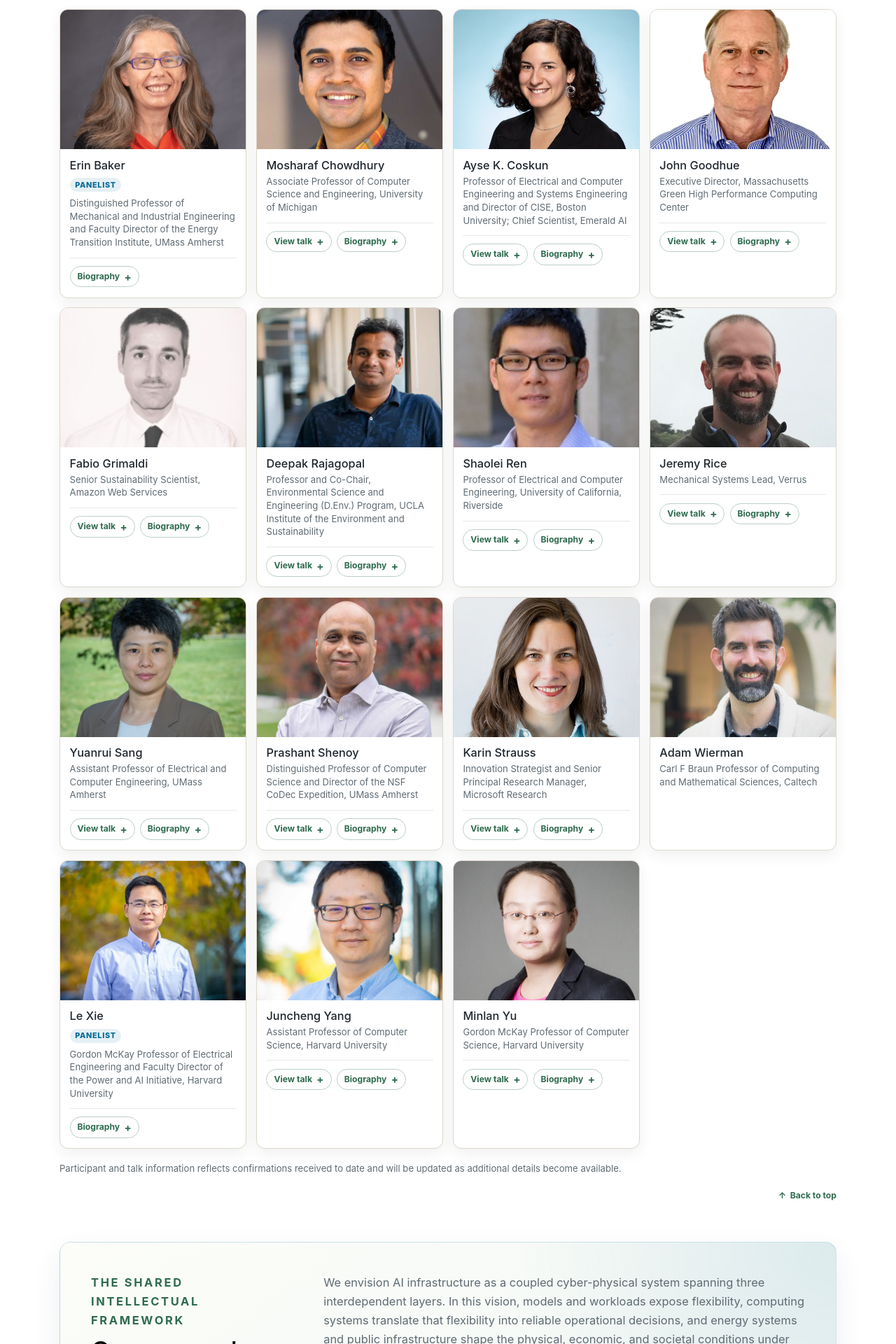
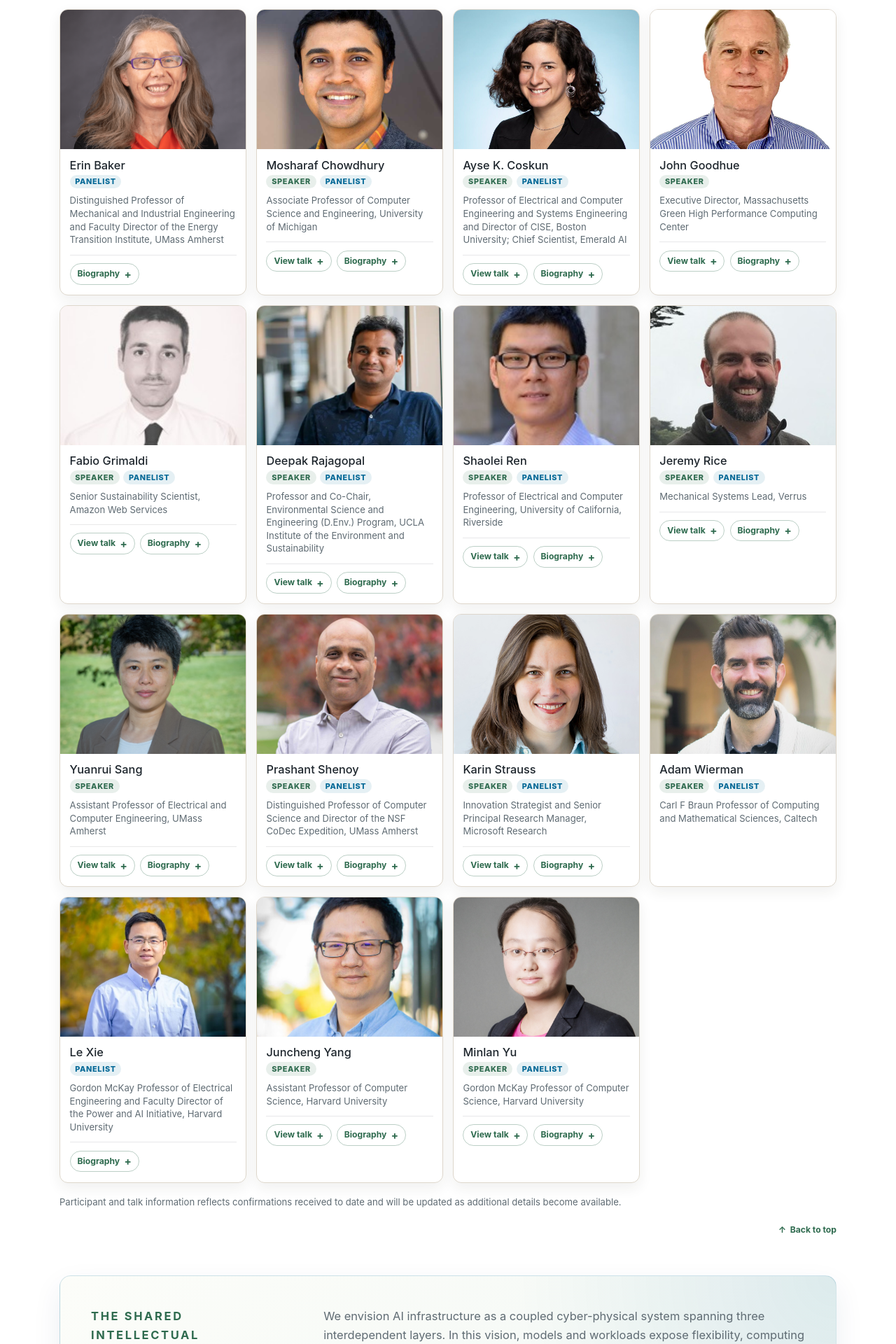
Before and after one commit to umass-solar/umass-solar.github.io, a Jekyll site: the page built from scai-symposium.md, in a window 1280 px wide. Shown: the part 1225-3145 px from the top of the page at 70% size. Built offline with Jekyll 4.4.1, drawn with Linux system fonts in a browser that asks for light colours.

Commit message:
Update scai-symposium.md

```diff
--- a/scai-symposium.md
+++ b/scai-symposium.md
@@ -504,18 +504,33 @@ permalink: /scai-symposium/
     line-height: 1.42;
   }
 
+  .scai-speaker-labels {
+    display: flex;
+    flex-wrap: wrap;
+    gap: 0.35rem;
+    margin: 0 0 0.5rem;
+  }
+
   .scai-speaker-label {
-    display: inline-block;
-    margin: 0 0 0.45rem;
+    display: inline-flex;
+    margin: 0;
     padding: 0.28rem 0.48rem;
     border-radius: 999px;
-    background: rgba(5, 105, 151, 0.1);
-    color: var(--scai-blue) !important;
     font-size: 0.68rem;
     font-weight: 800;
     letter-spacing: 0.06em;
     line-height: 1;
     text-transform: uppercase;
+  }
+
+  .scai-speaker-label-speaker {
+    background: rgba(47, 107, 79, 0.11);
+    color: var(--scai-green) !important;
+  }
+
+  .scai-speaker-label-panelist {
+    background: rgba(5, 105, 151, 0.1);
+    color: var(--scai-blue) !important;
   }
 
   .scai-speaker-details {
@@ -1445,7 +1460,7 @@ permalink: /scai-symposium/
         <img class="scai-speaker-photo" src="{{ site.base }}/img/scai-speakers/erin-baker.png" alt="Erin Baker" loading="lazy">
         <div class="scai-speaker-body">
           <h3><a href="https://www.umass.edu/engineering/about/directory/erin-baker" target="_blank" rel="noopener noreferrer">Erin Baker</a></h3>
-          <p class="scai-speaker-label">Panelist</p>
+          <div class="scai-speaker-labels"><span class="scai-speaker-label scai-speaker-label-panelist">Panelist</span></div>
           <p class="scai-speaker-role">Distinguished Professor of Mechanical and Industrial Engineering and Faculty Director of the Energy Transition Institute, UMass Amherst</p>
           <div class="scai-speaker-details scai-speaker-details-single">
             <details class="scai-talk">
@@ -1463,6 +1478,7 @@ permalink: /scai-symposium/
         <img class="scai-speaker-photo" src="{{ site.base }}/img/scai-speakers/mosharaf-chowdhury.jpg" alt="Mosharaf Chowdhury" loading="lazy">
         <div class="scai-speaker-body">
           <h3><a href="https://eecs.engin.umich.edu/people/chowdhury-mosharaf/" target="_blank" rel="noopener noreferrer">Mosharaf Chowdhury</a></h3>
+          <div class="scai-speaker-labels"><span class="scai-speaker-label scai-speaker-label-speaker">Speaker</span><span class="scai-speaker-label scai-speaker-label-panelist">Panelist</span></div>
           <p class="scai-speaker-role">Associate Professor of Computer Science and Engineering, University of Michigan</p>
           <div class="scai-speaker-details">
             <details class="scai-talk">
@@ -1487,6 +1503,7 @@ permalink: /scai-symposium/
         <img class="scai-speaker-photo" src="{{ site.base }}/img/scai-speakers/ayse-coskun.jpg" alt="Ayse K. Coskun" loading="lazy">
         <div class="scai-speaker-body">
           <h3><a href="https://www.bu.edu/peaclab/people/faculty/" target="_blank" rel="noopener noreferrer">Ayse K. Coskun</a></h3>
+          <div class="scai-speaker-labels"><span class="scai-speaker-label scai-speaker-label-speaker">Speaker</span><span class="scai-speaker-label scai-speaker-label-panelist">Panelist</span></div>
           <p class="scai-speaker-role">Professor of Electrical and Computer Engineering and Systems Engineering and Director of CISE, Boston University; Chief Scientist, Emerald AI</p>
           <div class="scai-speaker-details">
             <details class="scai-talk">
@@ -1511,6 +1528,7 @@ permalink: /scai-symposium/
         <img class="scai-speaker-photo" src="{{ site.base }}/img/scai-speakers/john-goodhue.jpg" alt="John Goodhue" loading="lazy">
         <div class="scai-speaker-body">
           <h3><a href="https://mghpcc.org/executive-director/" target="_blank" rel="noopener noreferrer">John Goodhue</a></h3>
+          <div class="scai-speaker-labels"><span class="scai-speaker-label scai-speaker-label-speaker">Speaker</span></div>
           <p class="scai-speaker-role">Executive Director, Massachusetts Green High Performance Computing Center</p>
           <div class="scai-speaker-details">
             <details class="scai-talk">
@@ -1535,6 +1553,7 @@ permalink: /scai-symposium/
         <img class="scai-speaker-photo" src="{{ site.base }}/img/scai-speakers/fabio-grimaldi.jpg" alt="Fabio Grimaldi" loading="lazy">
         <div class="scai-speaker-body">
           <h3><a href="https://www.linkedin.com/in/fabio-grimaldi-530796ba/" target="_blank" rel="noopener noreferrer">Fabio Grimaldi</a></h3>
+          <div class="scai-speaker-labels"><span class="scai-speaker-label scai-speaker-label-speaker">Speaker</span><span class="scai-speaker-label scai-speaker-label-panelist">Panelist</span></div>
           <p class="scai-speaker-role">Senior Sustainability Scientist, Amazon Web Services</p>
           <div class="scai-speaker-details">
             <details class="scai-talk">
@@ -1559,6 +1578,7 @@ This talk describes how AWS approaches this challenge across interconnected laye
         <img class="scai-speaker-photo" src="{{ site.base }}/img/scai-speakers/deepak-rajagopal.webp" alt="Deepak Rajagopal" loading="lazy">
         <div class="scai-speaker-body">
           <h3><a href="https://www.ioes.ucla.edu/person/deepak-rajagopal/" target="_blank" rel="noopener noreferrer">Deepak Rajagopal</a></h3>
+          <div class="scai-speaker-labels"><span class="scai-speaker-label scai-speaker-label-speaker">Speaker</span><span class="scai-speaker-label scai-speaker-label-panelist">Panelist</span></div>
           <p class="scai-speaker-role">Professor and Co-Chair, Environmental Science and Engineering (D.Env.) Program, UCLA Institute of the Environment and Sustainability</p>
           <div class="scai-speaker-details">
             <details class="scai-talk">
@@ -1584,6 +1604,7 @@ This talk describes how AWS approaches this challenge across interconnected laye
         <img class="scai-speaker-photo" src="{{ site.base }}/img/scai-speakers/shaolei-ren.jpg" alt="Shaolei Ren" loading="lazy">
         <div class="scai-speaker-body">
           <h3><a href="https://shaoleiren.github.io/" target="_blank" rel="noopener noreferrer">Shaolei Ren</a></h3>
+          <div class="scai-speaker-labels"><span class="scai-speaker-label scai-speaker-label-speaker">Speaker</span><span class="scai-speaker-label scai-speaker-label-panelist">Panelist</span></div>
           <p class="scai-speaker-role">Professor of Electrical and Computer Engineering, University of California, Riverside</p>
           <div class="scai-speaker-details">
             <details class="scai-talk">
@@ -1608,6 +1629,7 @@ This talk describes how AWS approaches this challenge across interconnected laye
         <img class="scai-speaker-photo" src="{{ site.base }}/img/scai-speakers/jeremy-rice.jpeg" alt="Jeremy Rice" loading="lazy">
         <div class="scai-speaker-body">
           <h3><a href="https://www.linkedin.com/in/jeremy-rice-9a015b12/" target="_blank" rel="noopener noreferrer">Jeremy Rice</a></h3>
+          <div class="scai-speaker-labels"><span class="scai-speaker-label scai-speaker-label-speaker">Speaker</span><span class="scai-speaker-label scai-speaker-label-panelist">Panelist</span></div>
           <p class="scai-speaker-role">Mechanical Systems Lead, Verrus</p>
           <div class="scai-speaker-details">
             <details class="scai-talk">
@@ -1633,6 +1655,7 @@ This talk describes how AWS approaches this challenge across interconnected laye
         <img class="scai-speaker-photo" src="{{ site.base }}/img/scai-speakers/yuanrui-sang.png" alt="Yuanrui Sang" loading="lazy">
         <div class="scai-speaker-body">
           <h3><a href="https://www.umass.edu/engineering/about/directory/assistant-professor" target="_blank" rel="noopener noreferrer">Yuanrui Sang</a></h3>
+          <div class="scai-speaker-labels"><span class="scai-speaker-label scai-speaker-label-speaker">Speaker</span></div>
           <p class="scai-speaker-role">Assistant Professor of Electrical and Computer Engineering, UMass Amherst</p>
           <div class="scai-speaker-details">
             <details class="scai-talk">
@@ -1656,6 +1679,7 @@ This talk describes how AWS approaches this challenge across interconnected laye
         <img class="scai-speaker-photo" src="{{ site.base }}/img/scai-speakers/prashant-shenoy.jpg" alt="Prashant Shenoy" loading="lazy">
         <div class="scai-speaker-body">
           <h3><a href="https://people.cs.umass.edu/~shenoy/" target="_blank" rel="noopener noreferrer">Prashant Shenoy</a></h3>
+          <div class="scai-speaker-labels"><span class="scai-speaker-label scai-speaker-label-speaker">Speaker</span><span class="scai-speaker-label scai-speaker-label-panelist">Panelist</span></div>
           <p class="scai-speaker-role">Distinguished Professor of Computer Science and Director of the NSF CoDec Expedition, UMass Amherst</p>
           <div class="scai-speaker-details">
             <details class="scai-talk">
@@ -1680,6 +1704,7 @@ This talk describes how AWS approaches this challenge across interconnected laye
         <img class="scai-speaker-photo" src="{{ site.base }}/img/scai-speakers/karin-strauss.jpg" alt="Karin Strauss" loading="lazy">
         <div class="scai-speaker-body">
           <h3><a href="https://www.microsoft.com/en-us/research/people/kstrauss/" target="_blank" rel="noopener noreferrer">Karin Strauss</a></h3>
+          <div class="scai-speaker-labels"><span class="scai-speaker-label scai-speaker-label-speaker">Speaker</span><span class="scai-speaker-label scai-speaker-label-panelist">Panelist</span></div>
           <p class="scai-speaker-role">Innovation Strategist and Senior Principal Research Manager, Microsoft Research</p>
           <div class="scai-speaker-details">
             <details class="scai-talk">
@@ -1703,6 +1728,7 @@ This talk describes how AWS approaches this challenge across interconnected laye
         <img class="scai-speaker-photo" src="{{ site.base }}/img/scai-speakers/adam-wierman.png" alt="Adam Wierman" loading="lazy">
         <div class="scai-speaker-body">
           <h3><a href="https://www.cms.caltech.edu/people/adamw" target="_blank" rel="noopener noreferrer">Adam Wierman</a></h3>
+          <div class="scai-speaker-labels"><span class="scai-speaker-label scai-speaker-label-speaker">Speaker</span><span class="scai-speaker-label scai-speaker-label-panelist">Panelist</span></div>
           <p class="scai-speaker-role">Carl F Braun Professor of Computing and Mathematical Sciences, Caltech</p>
         </div>
       </article>
@@ -1711,7 +1737,7 @@ This talk describes how AWS approaches this challenge across interconnected laye
         <img class="scai-speaker-photo" src="{{ site.base }}/img/scai-speakers/le-xie.jpg" alt="Le Xie" loading="lazy">
         <div class="scai-speaker-body">
           <h3><a href="https://xielab.seas.harvard.edu/le-xie/" target="_blank" rel="noopener noreferrer">Le Xie</a></h3>
-          <p class="scai-speaker-label">Panelist</p>
+          <div class="scai-speaker-labels"><span class="scai-speaker-label scai-speaker-label-panelist">Panelist</span></div>
           <p class="scai-speaker-role">Gordon McKay Professor of Electrical Engineering and Faculty Director of the Power and AI Initiative, Harvard University</p>
           <div class="scai-speaker-details scai-speaker-details-single">
             <details class="scai-talk">
@@ -1729,6 +1755,7 @@ This talk describes how AWS approaches this challenge across interconnected laye
         <img class="scai-speaker-photo" src="{{ site.base }}/img/scai-speakers/juncheng-yang.jpg" alt="Juncheng Yang" loading="lazy">
         <div class="scai-speaker-body">
           <h3><a href="https://seas.harvard.edu/person/juncheng-yang" target="_blank" rel="noopener noreferrer">Juncheng Yang</a></h3>
+          <div class="scai-speaker-labels"><span class="scai-speaker-label scai-speaker-label-speaker">Speaker</span></div>
           <p class="scai-speaker-role">Assistant Professor of Computer Science, Harvard University</p>
           <div class="scai-speaker-details">
             <details class="scai-talk">
@@ -1756,6 +1783,7 @@ This talk describes how AWS approaches this challenge across interconnected laye
         <img class="scai-speaker-photo" src="{{ site.base }}/img/scai-speakers/minlan-yu.jpg" alt="Minlan Yu" loading="lazy">
         <div class="scai-speaker-body">
           <h3><a href="https://minlanyu.seas.harvard.edu/" target="_blank" rel="noopener noreferrer">Minlan Yu</a></h3>
+          <div class="scai-speaker-labels"><span class="scai-speaker-label scai-speaker-label-speaker">Speaker</span><span class="scai-speaker-label scai-speaker-label-panelist">Panelist</span></div>
           <p class="scai-speaker-role">Gordon McKay Professor of Computer Science, Harvard University</p>
           <div class="scai-speaker-details">
             <details class="scai-talk">
```
